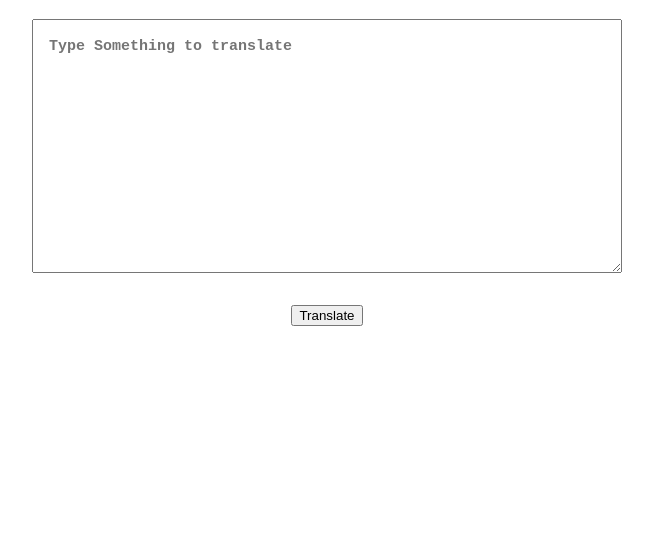
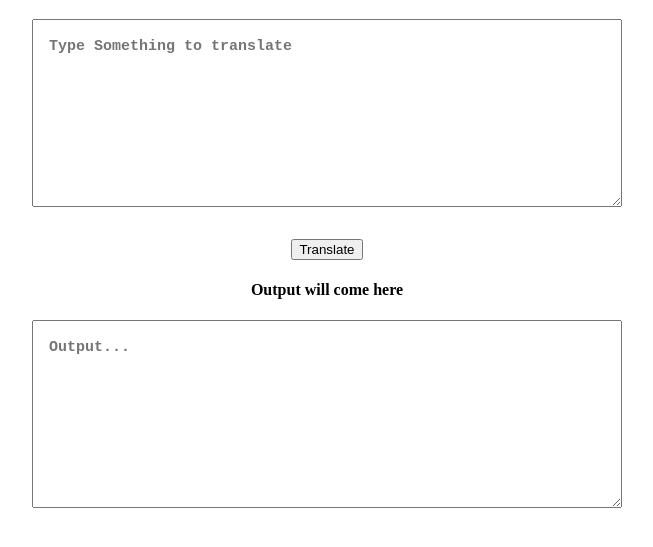
Before and after one commit to aayushchauhan10/Banana-Speak, a plain HTML site: page index.html in a window 1280 px wide. Shown: the part 61-608 px from the top of the page, without its empty margins (313-966 px from the left). Drawn offline with Linux system fonts and the light colour scheme.

Commit message:
Update Index.html file

```diff
--- a/index.html
+++ b/index.html
@@ -26,15 +26,32 @@
             font-weight: 600;
             line-height: 22px;
         }
+
+        .output {
+            display: flex;
+            justify-content: left;
+            align-items: center;
+            flex-direction: column;
+        }
+
+        #txt-output {
+            padding: 1rem;
+            font-size: 15px;
+            font-weight: 600;
+            line-height: 22px;
+        }
     </style>
 </head>
 
 <body>
     <h1>Talking Banana</h1>
     <div class="input">
-        <textarea name="textarea" id="textarea" cols="60" rows="10"
-            placeholder="Type Something to translate"></textarea>
+        <textarea name="textarea" id="textarea" cols="60" rows="7" placeholder="Type Something to translate"></textarea>
         <button id="btn-translate">Translate</button>
+    </div>
+    <div class="output">
+        <h4>Output will come here</h4>
+        <textarea cols="60" rows="7" id="txt-output" placeholder="Output..."></textarea>
     </div>
     <script src="app.js" type="text/javascript"></script>
 </body>
```
